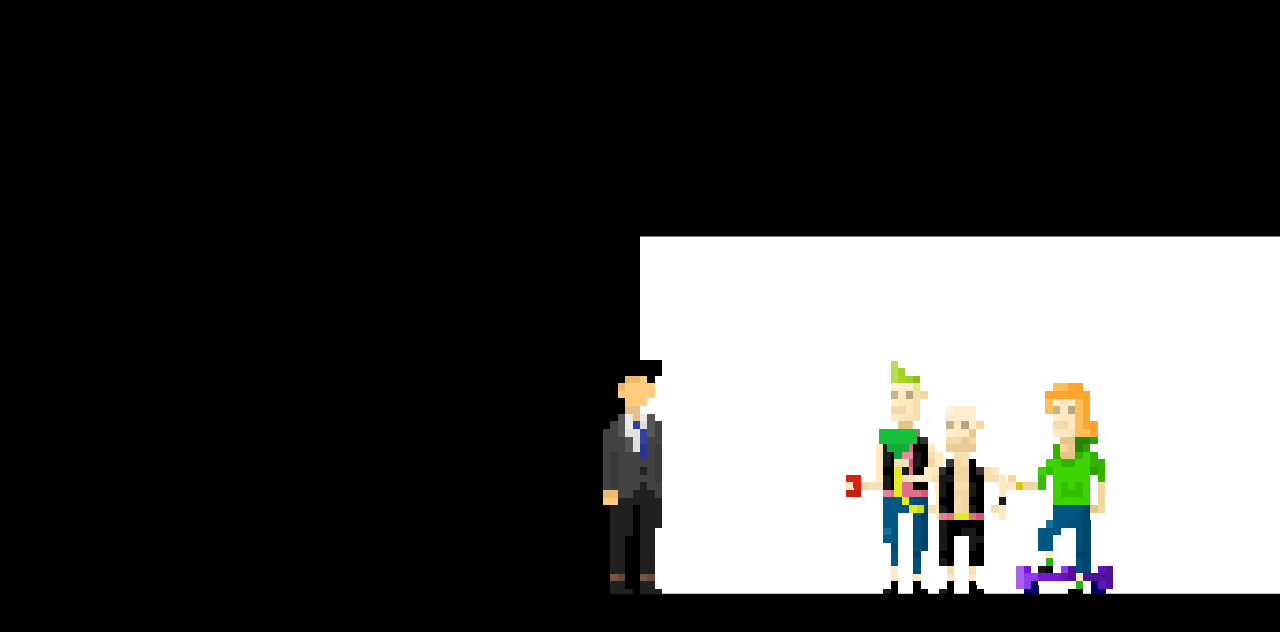
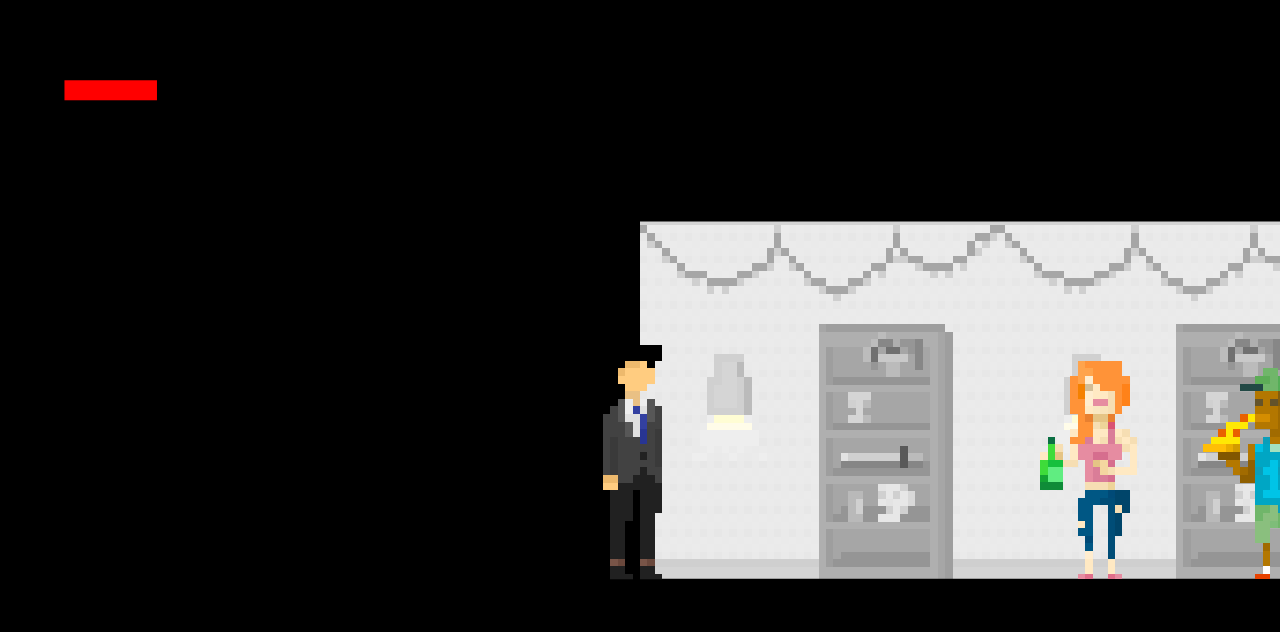
Before and after one commit to michealparks/global-game-jam-19, a website built with webpack: page source/public/index.html in a window 1280 px wide. Built offline with nearby package versions, Linux system fonts and the light colour scheme; animation ran at ten frames a second.

Commit message:
full game

```diff
--- a/source/public/index.html
+++ b/source/public/index.html
@@ -20,9 +20,14 @@ body {
   left: 0;
   width: 100%;
   height: 100%;
+  transition: filter 1000ms;
 }
 
-#inspiration {
+#canvas.game-over {
+  filter: grayscale(1.0);
+}
+
+#inspiration, #bottomtext {
   z-index: 1;
   position: absolute;
   bottom: 10%;
@@ -31,9 +36,27 @@ body {
   font-size: 48px;
   color: #fff;
 }
+
+#bottomtext {
+  bottom: calc(10% - 48px);
+}
+
+#furylevel {
+  z-index: 1;
+  position: absolute;
+  top: 10%;
+  left: 5%;
+  width: 100px;
+  height: 20px;
+  background: red;
+  transform-origin: 0% 50%;
+}
 </style>
 
+<canvas id="canvas"></canvas>
+
 <div id='inspiration'></div>
+<div id='bottomtext'></div>
+<div id='furylevel'></div>
 
-<canvas id="canvas"></canvas>
 <script src="index.js"></script>
--- a/source/src/actors/player.js
+++ b/source/src/actors/player.js
@@ -6,7 +6,7 @@ import {
 import {sprite, sprite_setAnimation} from '../objects/sprite.js'
 import {inputs} from '../input/index.js'
 
-const SPEED_WALK = 1.8
+const SPEED_WALK = 1.6
 const SPEED_RUN = 3.0
 const PUNCH_TIME = 300.0
 
@@ -15,7 +15,7 @@ export const player = {
     'dad', /* filename */
     32,    /* width */
     32,    /* height */
-    20,   /* frames */
+    20,    /* frames */
     /* animations */
     {
       idle_right: {start: 0, end: 0, speed: 2000},
--- a/source/src/engine/camera.js
+++ b/source/src/engine/camera.js
@@ -23,10 +23,11 @@ let shakeMagnitude = 0.00001
 let shakeSpeed = 0.0
 
 let delta = 0.0
-let cameraAngleY = 0.01
+let cameraAngleY = 0.0
 let cameraAngleX = 0.0
 
-export function camera_setZoom (n) {
+export function camera_setZoom (n, s) {
+  steps = s || 800
   nextZoom = n
   curStep = 0
   zooming = true
--- a/source/src/engine/renderer.js
+++ b/source/src/engine/renderer.js
@@ -55,6 +55,7 @@ function drawObjects (objects) {
 }
 
 gl.useProgram(program)
+gl.uniform1f(programUniforms.uAlpha, 1.0)
 
 function gameTick (nowMS) {
   gl.clear(gl.COLOR_BUFFER_BIT | gl.DEPTH_BUFFER_BIT)
@@ -63,8 +64,6 @@ function gameTick (nowMS) {
   thenMS = nowMS
 
   masterSceneUpdate(elapsedMS)
-
-  gl.uniform1f(programUniforms.uAlpha, 1.0)
 
   // render current scene flat shaded objects
   gl.uniform1i(programUniforms.uHasTexture, 0)
--- a/source/src/engine/text.js
+++ b/source/src/engine/text.js
@@ -1,4 +1,5 @@
 const textEl = document.getElementById('inspiration')
+const bottomTextEl = document.getElementById('bottomtext')
 
 const quotes = [
   'HOME IS WHERE YOUR FIST IS.',
@@ -27,7 +28,7 @@ const quotes = [
 const order = []
 
 const len = quotes.length
-let id = -1
+let id1 = -1, id2 = -1
 
 function shuffleArray (array) {
   for (let i = array.length - 1, j, t; i > 0; --i) {
@@ -52,15 +53,22 @@ function inspire () {
   if (order.length === 0) restart()
 
   textEl.innerText = quotes[order.pop()]
-  setTimeout(function () {
+  id2 = setTimeout(function () {
     textEl.innerText = ''
   }, 7000)
 }
 
 export function startInspire () {
-  id = setInterval(inspire, 10000)
+  id1 = setInterval(inspire, 10000)
 }
 
 export function endInspire () {
-  clearTimeout(id)
+  clearTimeout(id1)
+  clearTimeout(id2)
+  textEl.innerText = ''
 }
+
+export function displayText (text, bottomText) {
+  textEl.innerText = text || ''
+  bottomTextEl.innerText = bottomText || ''
+}
--- /dev/null
+++ b/source/src/scenes/fury_level.js
@@ -0,0 +1,25 @@
+const furyElStyle = document.getElementById('furylevel').style
+
+const dec = 0.001
+const inc = 0.0025
+
+let furylevel = 1.0
+
+export function furyLevel_update (punches) {
+  furylevel -= dec
+  furylevel += (inc * punches)
+
+  if (furylevel > 1.0) {
+    furylevel = 1.0
+  }
+
+  const r1 = Math.random()
+  const r2 = Math.random()
+
+  const x = (((1 - furylevel) * 10)) * Math.random()
+  const y = (((1 - furylevel) * 10)) * Math.random()
+
+  furyElStyle.transform = `scale(${furylevel}, 1) translate(${x}px, ${y}px)`
+
+  return furylevel
+}
--- a/source/src/scenes/master.js
+++ b/source/src/scenes/master.js
@@ -1,11 +1,16 @@
-import {camera_update, camera_setShake} from '../engine/camera.js'
+import {gl} from '../engine/gl.js'
+import {camera_update, camera_setZoom, camera_setShake} from '../engine/camera.js'
 import {updateMatrix} from '../objects/index.js'
 import {player, player_update} from '../actors/player.js'
 import {sprite, sprite_setAnimation} from '../objects/sprite.js'
-import {startInspire, endInspire} from '../engine/text.js'
+import {startInspire, endInspire, displayText} from '../engine/text.js'
+import {furyLevel_update} from './fury_level.js'
 
-let sceneID = -1
 let nextRoomX = 0
+let translateZ = 0.1
+
+const SPEED = 1.8
+const ROOM_WIDTH = 48 * 3
 
 const teenagers = [
   // {name: 'bro', frames: 1},
@@ -14,6 +19,14 @@ const teenagers = [
   {name: 'yoga_gal', frames: 6},
   {name: 'slice', frames: 6},
   {name: 'hover_bro', frames: 6}
+]
+
+const bgs = [
+  {name: 'bg_bookshelf', frames: 2},
+  {name: 'bg_couch', frames: 1},
+  {name: 'bg_lamp', frames: 2},
+  {name: 'bg_plant', frames: 1},
+  {name: 'bg_wallpaper', frames: 1}
 ]
 
 const rooms = [
@@ -26,6 +39,13 @@ export const people = []
 
 sprites.push(player)
 
+startInspire()
+
+let shaking = false
+let a = 0
+let numKilled = 0
+let didLose = false
+
 export function removeSprite (sprite) {
   const index = sprites.indexOf(sprite)
 
@@ -33,12 +53,20 @@ export function removeSprite (sprite) {
 }
 
 export function createScene () {
-  const roomInfo = rooms[(Math.random() * rooms.length - 1) | 0]
-  const room = createRoom(roomInfo, nextRoomX)
-  sprites.push(room)
+  const r1 = (Math.random() * bgs.length - 1) | 0
+  const r2 = (Math.random() * bgs.length - 1) | 0
+  const r3 = (Math.random() * bgs.length - 1) | 0
+
+  const p1 = createRoom(bgs[r1], nextRoomX)
+  const p2 = createRoom(bgs[r2], nextRoomX + 48)
+  const p3 = createRoom(bgs[r3], nextRoomX + 48 + 48)
+
+  sprites.push(p1)
+  sprites.push(p2)
+  sprites.push(p3)
 
   for (let x, i = 0; i < teenagers.length; i++) {
-    x = 32 + (Math.random() * (roomInfo.width - 32)) + nextRoomX
+    x = 32 + (Math.random() * (ROOM_WIDTH - 32)) + nextRoomX
 
     const person = createPerson(teenagers[i], x)
 
@@ -46,9 +74,7 @@ export function createScene () {
     sprites.push(person)
   }
 
-  nextRoomX += roomInfo.width
-
-  return ++sceneID
+  nextRoomX += ROOM_WIDTH
 }
 
 export function removeScene () {
@@ -57,19 +83,17 @@ export function removeScene () {
 
 export function createRoom (info, x) {
   const room = sprite(
-    info.name, /* filename */
-    info.width,    /* width */
-    info.height,       /* height */
-    1,        /* frames */
+    info.name,   /* filename */
+    48,  /* width */
+    48, /* height */
+    info.frames, /* frames */
   )
 
-  room.translation.x = (info.width / 2) + x
+  room.translation.x = (48 / 2) + x
   updateMatrix(room)
 
   return room
 }
-
-let translateZ = 0.1
 
 function setTranslateZ () {
   if (translateZ === 0.5) {
@@ -109,12 +133,11 @@ export function createPerson (info, x) {
   return person
 }
 
-startInspire()
+export function masterSceneUpdate (elapsedMS) {
+  camera_update(player.translation.x, player.translation.z)
 
-let shaking = false
-let a = 0
+  if (didLose) return
 
-export function masterSceneUpdate (elapsedMS) {
   if (player.translation.x + window.innerWidth > nextRoomX) {
     createScene()
   }
@@ -139,16 +162,17 @@ export function masterSceneUpdate (elapsedMS) {
       shaking = true
     }
 
+    const v = (player.velocity.x > 0 ? SPEED : -SPEED)
+
     for (let p, i = 0, l = people.length; i < l; i++) {
       p = people[i]
-
 
       if (p.dead) continue
 
       if (Math.abs(player.translation.x - p.translation.x) < 10) {
         sprite_setAnimation(p, 'fly')
 
-        p.velocity.x = player.velocity.x * 2
+        p.velocity.x = v * 2
 
         if (a === 1) {
           p.velocity.y = 0.4
@@ -158,7 +182,7 @@ export function masterSceneUpdate (elapsedMS) {
           p.angularVelocity.z = 0.4
           p.scaleVelocity.x = p.scaleVelocity.y = p.scaleVelocity.z = 0.01
         } else if (a === 3) {
-          p.velocity.x = player.velocity.x * 3
+          p.velocity.x = v * 3
           p.velocity.y = 1.5
           p.angularVelocity.z = 0.6
           p.scaleVelocity.x = p.scaleVelocity.y = p.scaleVelocity.z = 0.09
@@ -168,6 +192,7 @@ export function masterSceneUpdate (elapsedMS) {
         p.physics = true
 
         a++
+        numKilled++
       }
     }
 
@@ -180,6 +205,27 @@ export function masterSceneUpdate (elapsedMS) {
     a = 0
   }
 
-  camera_update(player.translation.x, player.translation.z)
   player_update(elapsedMS)
+
+  if (furyLevel_update(a) <= 0.0) {
+    didLose = true
+    endGame()
+  }
 }
+
+export function endGame () {
+  gl.canvas.classList.add('game-over')
+  player.velocity.x = 0
+  sprite_setAnimation(player, 'idle_right')
+  endInspire()
+  camera_setZoom(150.0, 1500)
+  camera_setShake(0.0, 0.0)
+
+  setTimeout(function () {
+    displayText(`YOU VANQUISHED ${numKilled} PARTYGOERS`)
+
+    setTimeout(function () {
+      displayText(`YOU VANQUISHED ${numKilled} PARTYGOERS`, 'BEFORE YOU LOST YOUR PASSION')
+    }, 2000)
+  }, 2000)
+}
```
Also changed, not shown: source/public/index.js (+117 -37 lines), source/public/sprites/bg_bookshelf.png (added), source/public/sprites/bg_couch.png (added), source/public/sprites/bg_lamp.png (added), source/public/sprites/bg_plant.png (added), source/public/sprites/bg_wallpaper.png (added).
